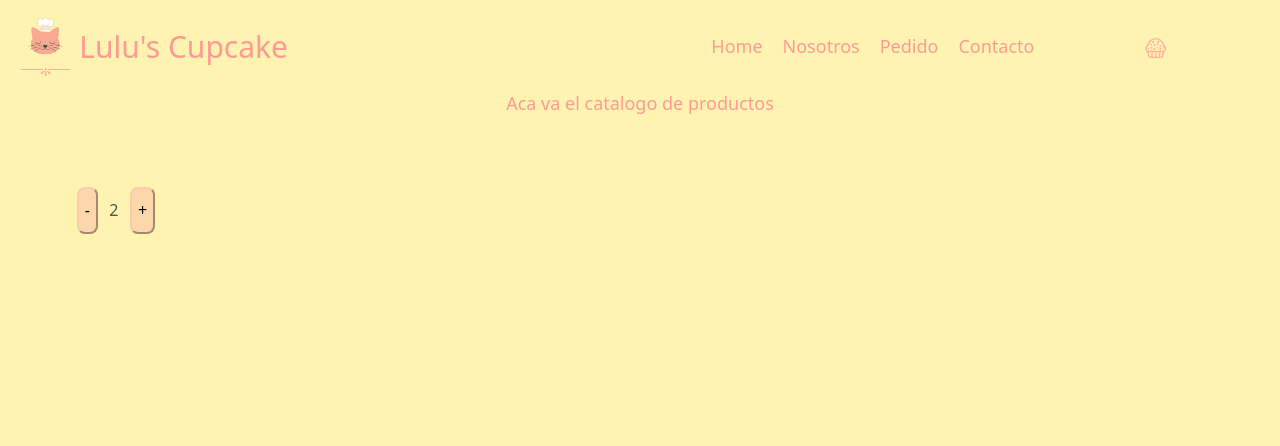
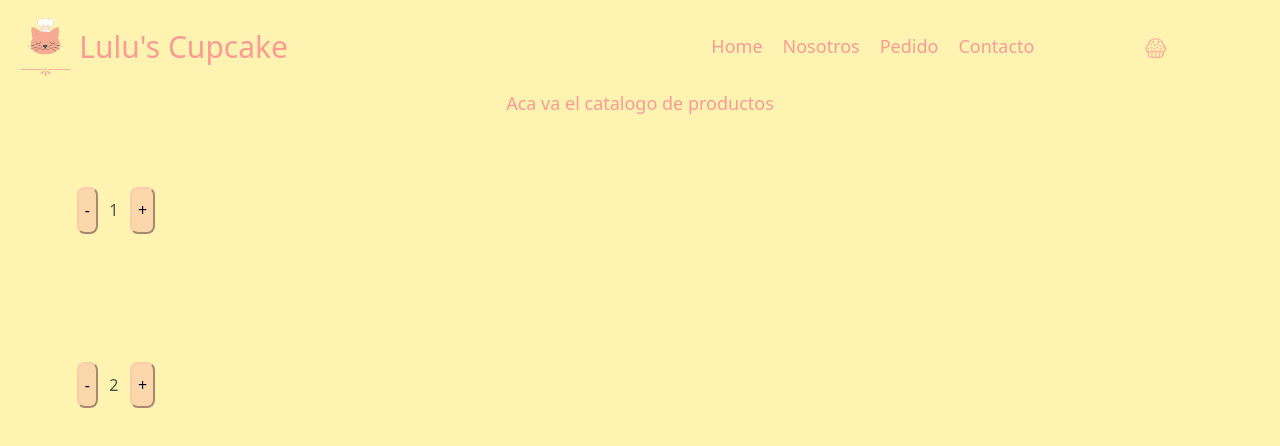
Before and after one commit to mvscalise/proyectoReactJs, a React (Create React App) app: page / in a window 1280 px wide. Shown: the top 446 px of the page. Built offline with nearby package versions, Linux system fonts and the light colour scheme.

Commit message:
console.log added

```diff
--- a/src/components/ItemCount.jsx
+++ b/src/components/ItemCount.jsx
@@ -11,12 +11,14 @@ export function ItemCountComponent ({ stock, initial }) {
     function validarCantidadSuma (){
         if (cantidad < stock){
             setCantidad(cantidad+1)
+            console.log('Has agregado un producto')
         }
     }
 
     function validarCantidadResta (){
-        if (cantidad > 0){
+        if (cantidad > initial){
             setCantidad(cantidad-1)
+            console.log('Has eliminado un producto')
         }
     }
 
--- a/src/containers/ItemListContainer.jsx
+++ b/src/containers/ItemListContainer.jsx
@@ -6,7 +6,8 @@ export function ItemListContainer({ greeting}) {
     return (
         <div>
             <h2> {greeting} </h2>
-            <ItemCountComponent stock={5} initial={2}/>
+            <ItemCountComponent stock={5} initial={1} />
+            <ItemCountComponent stock={10} initial={2}/>
         </div>
     )
 }
```
